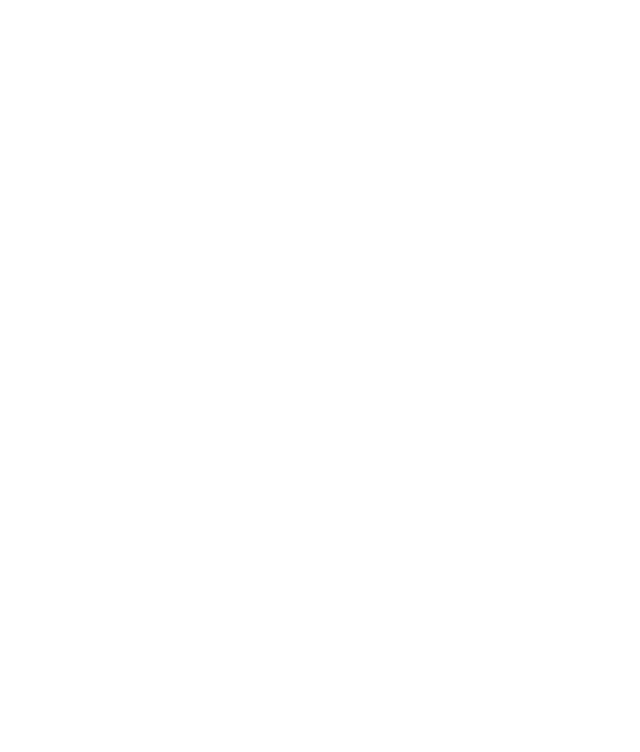
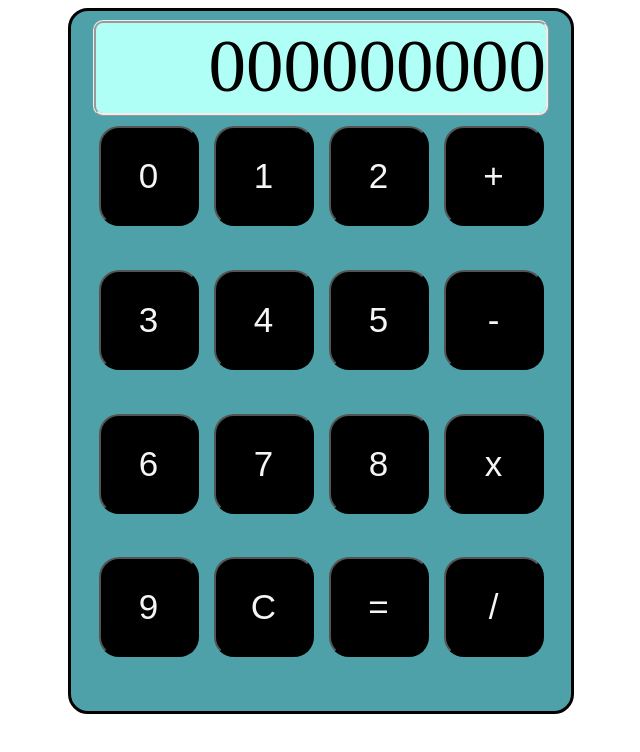
Before and after one commit to bhawkins6177/Calculator, a plain HTML site: page index.html in a window 1280 px wide. Shown: the whole page, without its empty margins (319-959 px from the left). Drawn offline with Linux system fonts and the light colour scheme.

Commit message:
HTML and CSS for calc finished (at least I think..)

```diff
--- a/index.html
+++ b/index.html
@@ -5,6 +5,27 @@
         <meta charset="UTF-8">
     </head>
     <body>
+        <div id='calc'>
+          <div id="display"> 000000000 </div>
+          <div id="buttons">
+              <button class="button">0</button>
+              <button class="button">1</button>
+              <button class="button">2</button>
+              <button class="button">+</button>
+              <button class="button">3</button>
+              <button class="button">4</button>
+              <button class="button">5</button>
+              <button class="button">-</button>
+              <button class="button">6</button>
+              <button class="button">7</button>
+              <button class="button">8</button>
+              <button class="button">x</button>
+              <button class="button">9</button>
+              <button class="button">C</button>
+              <button class="button">=</button>
+              <button class="button">/</button>
+          </div>
+        </div>
 
     </body>
     <script type="text/javascript" src="script.js"></script>
--- a/script.js
+++ b/script.js
@@ -21,7 +21,7 @@ function operate (num1, num2, operator){
     } else if (operator ==='/'){
         return div(num1, num2);
     }else {
-        return 'an error has occured';
+        return 'an error has occured in the operate function';
     }
 
     }
--- a/style.css
+++ b/style.css
@@ -0,0 +1,44 @@
+body {
+    display: flex;
+    justify-content: center;
+
+}
+
+#calc {
+    display: flex;
+    border-style: solid;
+    height: 700px;
+    width: 500px;
+    border-radius: 20px;
+    background-color: rgb(79 161 169);
+    flex-wrap: wrap;
+    justify-content: center;
+
+}
+#display {
+    height: 90px;
+    width: 90%;
+    text-align: right;
+    font-size: 75px;
+    border-style: ridge;
+    margin-top: 9px;
+    border-radius: 10px;
+    background-color:#b0fff7;
+}
+
+#buttons {
+    display: flex;
+    justify-content: space-evenly;
+    flex-wrap: wrap;
+    height: 575px;
+    width: 475px;
+}
+
+.button {
+    height: 100px;
+    width: 100px;
+    border-radius: 20px;
+    background-color: black;
+    color: whitesmoke;
+    font-size: 35px;
+}
```
